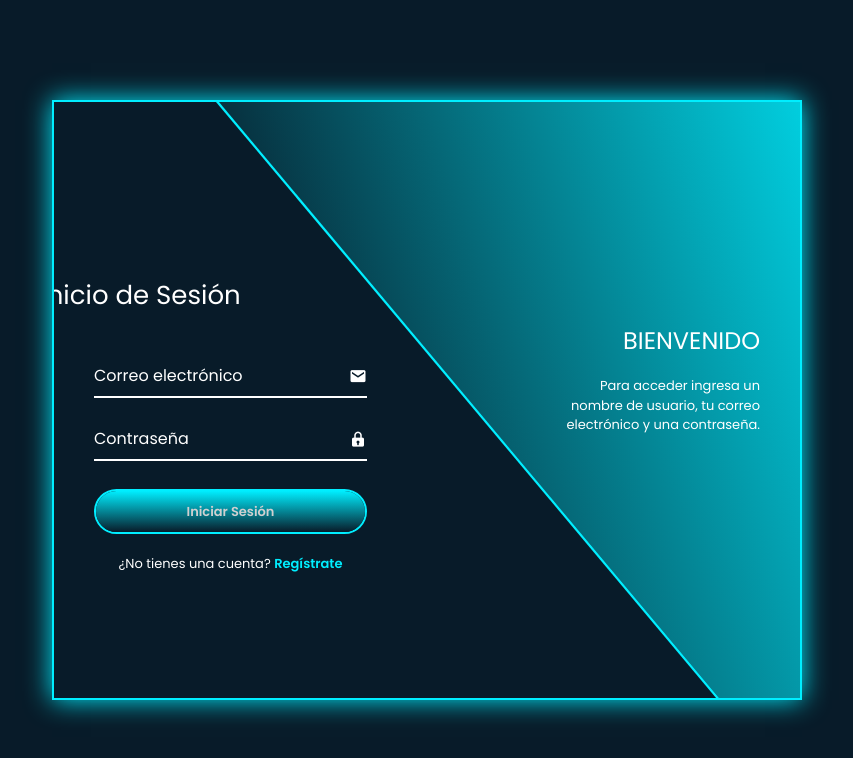
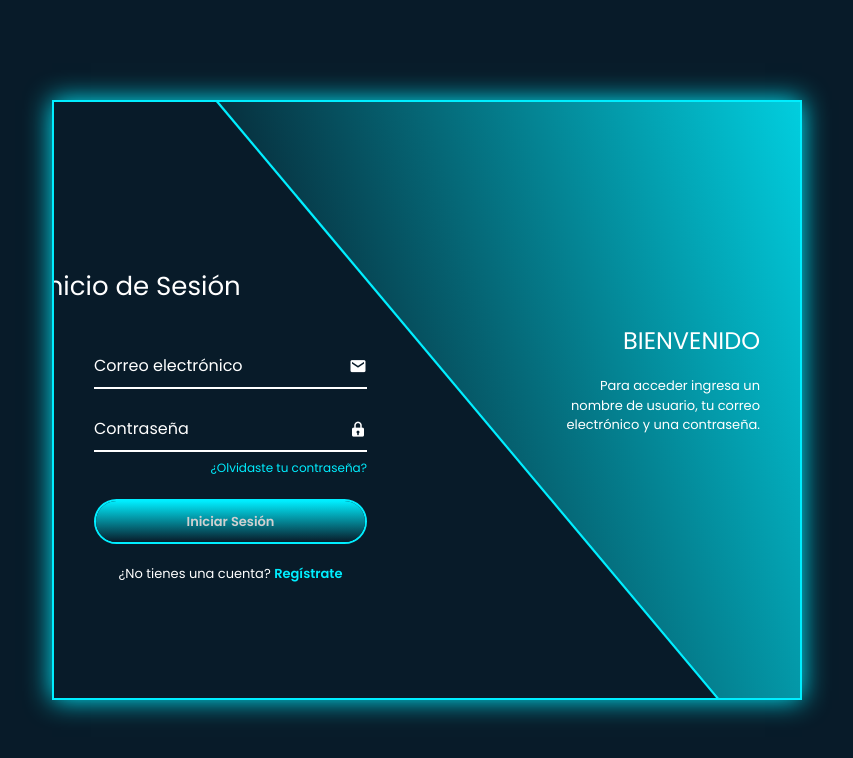
Before and after one commit to Edgarmontenegro123/clinica-veterinaria, a React (Vite) app in the folder frontend/vet-client/: page /login in a window 1280 px wide. Shown: the top 758 px of the page, without its empty margins (213-1066 px from the left). Built offline with nearby package versions, Linux system fonts and the light colour scheme; no server answers.

Commit message:
I made aesthetic changes to the Navbar

```diff
--- a/frontend/vet-client/src/components/LoginForm.jsx
+++ b/frontend/vet-client/src/components/LoginForm.jsx
@@ -2,7 +2,7 @@
 import { useState } from 'react';
 import Swal from 'sweetalert2';
 import { useAuthStore } from '../store/authStore.js';
-import { login } from '../services/auth.service.js';
+import { login, resetPassword } from '../services/auth.service.js';
 
 export default function LoginForm({ onToggleRegister, onClose }) {
   const [formData, setFormData] = useState({
@@ -92,6 +92,52 @@ export default function LoginForm({ onToggleRegister, onClose }) {
     }
   };
 
+  const handleForgotPassword = async (e) => {
+    e.preventDefault();
+
+    // Validar que el email esté ingresado
+    if (!formData.email) {
+      Swal.fire({
+        icon: 'warning',
+        title: 'Correo requerido',
+        text: 'Por favor, ingresa tu correo electrónico para restablecer tu contraseña.',
+        confirmButtonText: 'Entendido'
+      });
+      return;
+    }
+
+    // Validar formato de email
+    if (!validateEmail(formData.email)) {
+      Swal.fire({
+        icon: 'error',
+        title: 'Correo inválido',
+        text: 'Por favor, ingresa un correo electrónico válido.',
+        confirmButtonText: 'Entendido'
+      });
+      return;
+    }
+
+    try {
+      await resetPassword(formData.email);
+
+      Swal.fire({
+        icon: 'success',
+        title: 'Correo enviado',
+        text: `Se ha enviado un enlace de recuperación a ${formData.email}. Por favor, revisa tu bandeja de entrada.`,
+        confirmButtonText: 'Entendido'
+      });
+    } catch (error) {
+      console.error('Password reset failed:', error);
+
+      Swal.fire({
+        icon: 'error',
+        title: 'Error',
+        text: error.message || 'No se pudo enviar el correo de recuperación. Por favor, intenta nuevamente.',
+        confirmButtonText: 'Entendido'
+      });
+    }
+  };
+
   return (
     <div className="form-box login">
       <h2
@@ -156,6 +202,32 @@ export default function LoginForm({ onToggleRegister, onClose }) {
           )}
         </div>
 
+        <div
+          className="forgot-password-link animation"
+          style={{
+            "--i": 2.5,
+            textAlign: "right",
+            marginTop: "-15px",
+            marginBottom: "10px"
+          }}
+        >
+          <a
+            href="#"
+            onClick={handleForgotPassword}
+            style={{
+              color: "#0ef",
+              fontSize: "12px",
+              textDecoration: "none",
+              cursor: "pointer",
+              transition: "all 0.3s ease"
+            }}
+            onMouseOver={(e) => (e.target.style.textDecoration = "underline")}
+            onMouseOut={(e) => (e.target.style.textDecoration = "none")}
+          >
+            ¿Olvidaste tu contraseña?
+          </a>
+        </div>
+
         <button
           type="submit"
           className="btn animation"
--- a/frontend/vet-client/src/components/css/login.css
+++ b/frontend/vet-client/src/components/css/login.css
@@ -570,3 +570,51 @@
     height: 42px;
   }
 }
+
+/* === ESTILOS PARA AUTOCOMPLETADO DEL NAVEGADOR === */
+/* Chrome, Safari, Edge, Opera */
+.input-box input:-webkit-autofill,
+.input-box input:-webkit-autofill:hover,
+.input-box input:-webkit-autofill:focus,
+.input-box input:-webkit-autofill:active {
+  -webkit-background-clip: text;
+  -webkit-text-fill-color: #fff !important;
+  transition: background-color 5000s ease-in-out 0s;
+  box-shadow: inset 0 0 20px 20px transparent !important;
+  background-color: transparent !important;
+  caret-color: #fff;
+}
+
+/* Firefox */
+.input-box input:-moz-autofill,
+.input-box input:-moz-autofill-preview {
+  filter: none !important;
+  background-color: transparent !important;
+  color: #fff !important;
+}
+
+/* Asegurar que el label se mueva cuando hay autocompletado */
+.input-box input:-webkit-autofill ~ label {
+  top: -5px;
+  color: #0ef;
+}
+
+.input-box input:-webkit-autofill ~ i {
+  color: #0ef;
+}
+
+/* === ESTILOS PARA ENLACE DE RECUPERAR CONTRASEÑA === */
+.forgot-password-link {
+  position: relative;
+  z-index: 100;
+}
+
+.forgot-password-link a {
+  position: relative;
+  z-index: 101;
+  display: inline-block;
+}
+
+.forgot-password-link a:hover {
+  color: #00d9ff !important;
+}
--- a/frontend/vet-client/src/components/layout/Navbar.jsx
+++ b/frontend/vet-client/src/components/layout/Navbar.jsx
@@ -1,12 +1,17 @@
 import { useAuthStore } from "../../store/authStore.js";
-import { useLocation } from "react-router-dom";
+import { useLocation, useNavigate } from "react-router-dom";
 
 const Navbar = () => {
   const { user, logout  } = useAuthStore();
   const location = useLocation();
+  const navigate = useNavigate();
 
   const isActive = (path) => {
     return location.pathname === path ? "active-link" : "";
+  };
+
+  const handleLoginClick = () => {
+    navigate('/login');
   };
 
   return (
@@ -42,9 +47,13 @@ const Navbar = () => {
             <a href="/mypets" className={isActive("/mypets")}>Mis Mascotas</a>
           </li>
           {user ? (
-            <button onClick={logout}>Cerrar Sesión</button>
+            <button className="nav-auth-button nav-logout-button" onClick={logout}>
+              Cerrar Sesión
+            </button>
           ) : (
-            <a href="/login">Iniciar Sesión</a>
+            <button className="nav-auth-button nav-login-button" onClick={handleLoginClick}>
+              Iniciar Sesión
+            </button>
           )}
         </ul>
       </nav>
--- a/frontend/vet-client/src/index.css
+++ b/frontend/vet-client/src/index.css
@@ -47,19 +47,50 @@ nav a.active-link {
   text-decoration: underline;
 }
 
-nav button {
-  background-color: white;
-  color: green;
-  border: 2px solid green;
-  padding: 0.5rem 1rem;
-  border-radius: 3rem;
+/* Estilos para botones de autenticación en navbar */
+.nav-auth-button {
+  padding: 0.6rem 1.5rem;
+  border-radius: 2rem;
   cursor: pointer;
+  font-weight: 600;
+  font-size: 0.95rem;
+  transition: all 0.3s ease;
+  border: none;
+  box-shadow: 0 4px 6px rgba(0, 0, 0, 0.1);
+  position: relative;
+  overflow: hidden;
 }
 
-nav button:hover {
-  background-color: green;
+.nav-login-button {
+  background: linear-gradient(135deg, #16a34a 0%, #22c55e 100%);
   color: white;
-  transition: 0.2s;
+}
+
+.nav-login-button:hover {
+  background: linear-gradient(135deg, #15803d 0%, #16a34a 100%);
+  transform: translateY(-2px);
+  box-shadow: 0 6px 12px rgba(22, 163, 74, 0.4);
+}
+
+.nav-login-button:active {
+  transform: translateY(0);
+  box-shadow: 0 2px 4px rgba(22, 163, 74, 0.3);
+}
+
+.nav-logout-button {
+  background: linear-gradient(135deg, #dc2626 0%, #ef4444 100%);
+  color: white;
+}
+
+.nav-logout-button:hover {
+  background: linear-gradient(135deg, #b91c1c 0%, #dc2626 100%);
+  transform: translateY(-2px);
+  box-shadow: 0 6px 12px rgba(220, 38, 38, 0.4);
+}
+
+.nav-logout-button:active {
+  transform: translateY(0);
+  box-shadow: 0 2px 4px rgba(220, 38, 38, 0.3);
 }
 
 /* ESTILOS HOME PAGE */
--- a/frontend/vet-client/src/services/auth.service.js
+++ b/frontend/vet-client/src/services/auth.service.js
@@ -37,6 +37,21 @@ export const registerUser = async ({ email, password, name, address, phone }) =>
   }
 };
 
+export const resetPassword = async (email) => {
+  try {
+    const { data, error } = await supabase.auth.resetPasswordForEmail(email, {
+      redirectTo: `${window.location.origin}/reset-password`,
+    });
+
+    if (error) throw error;
+
+    return data;
+  } catch (error) {
+    console.error('Password reset error:', error.message);
+    throw error;
+  }
+};
+
 
 
 // /*./services/auth.service.js*/
```
